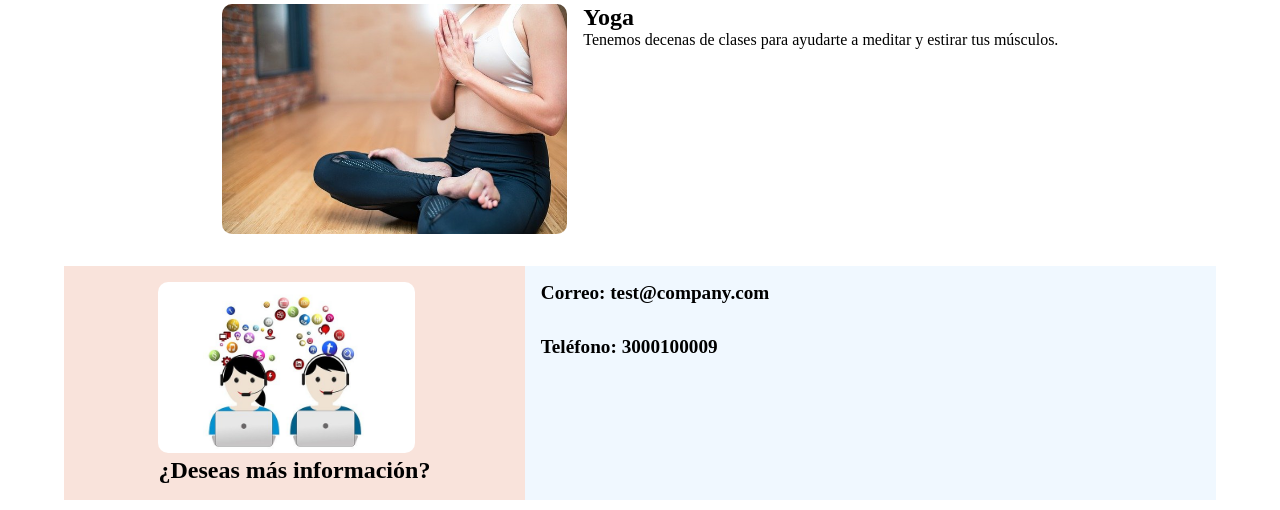
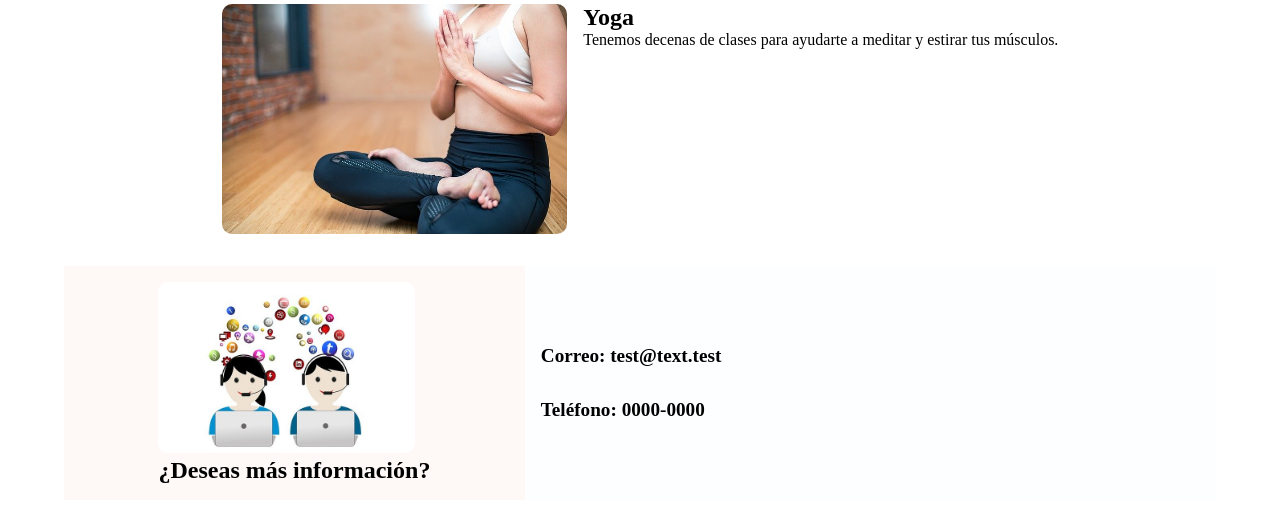
Before and after one commit to andres-unadista/healthy-page, a PHP site: page / in a window 1280 px wide. Shown: the part 850-1360 px from the top of the page. Run offline with PHP 8.4, Linux system fonts and the light colour scheme.

Commit message:
change home page styles

```diff
--- a/css/main.css
+++ b/css/main.css
@@ -100,7 +100,7 @@ main img {
 
 .section__about-us {
   text-align: center;
-  background-color: rgba(233, 150, 122, 0.267);
+  background-color: rgba(233, 150, 122, 0.062);
   padding: 1rem;
   width: 40%;
 }
@@ -110,10 +110,12 @@ main img {
 }
 
 .section__contact {
-  background-color: aliceblue;
+  background-color: rgba(240, 248, 255, 0.233);
   width: 60%;
   font-size: 1.2rem;
   font-weight: bold;
+  display: flex;
+  align-items: center;
 }
 
 .section__contact ul {
--- a/index.php
+++ b/index.php
@@ -46,8 +46,8 @@
       </div>
       <div class="section__contact">
         <ul>
-          <li>Correo: test@company.com</li>
-          <li>Teléfono: 3000100009</li>
+          <li>Correo: test@text.test</li>
+          <li>Teléfono: 0000-0000</li>
         </ul>
       </div>
     </section>
```
